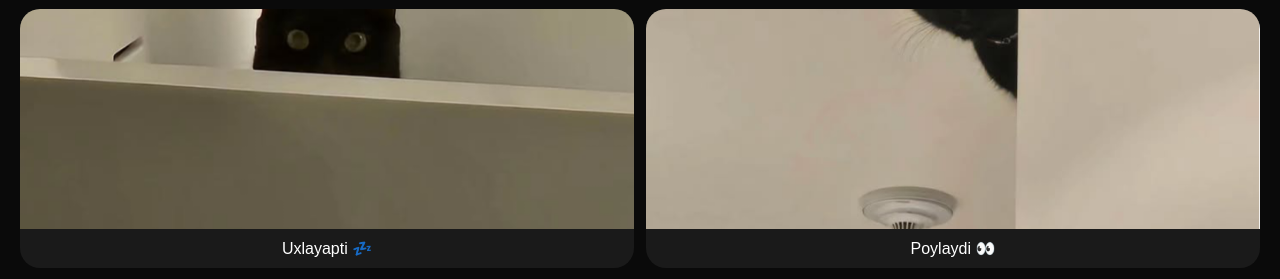
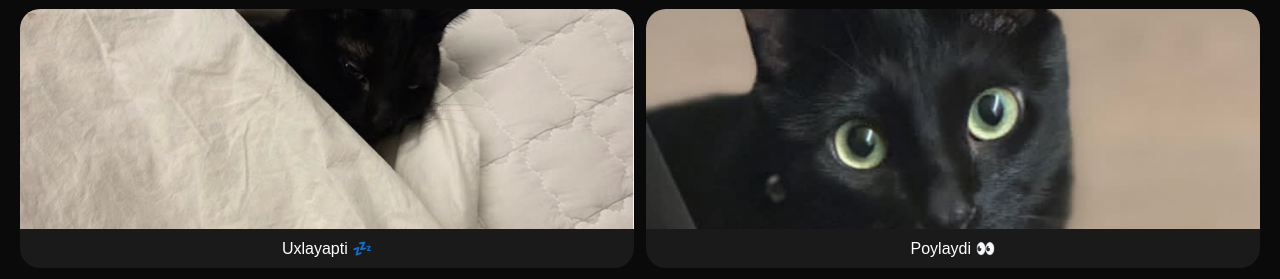
Before and after one commit to SabinaPisa/sufami-gattino, a plain HTML site: page index.html in a window 1280 px wide. Shown: the part 393-672 px from the top of the page. Drawn offline with Linux system fonts and the light colour scheme.

Commit message:
Update index.html

```diff
--- a/index.html
+++ b/index.html
@@ -25,10 +25,10 @@ button{background:#a3ff12;color:#000;border:none;padding:15px 25px;border-radius
 <p>3 yoshli - qora - yashil ko'zli gattino</p>
 
 <div class="gallery">
-<div class="card"><img id="img1" src="Screenshot_20260821-150843_Instagram.png"><p>Vannada 😹</p></div>
+<div class="card"><img src="Screenshot_20260821-150843_Instagram.png"><p>Vannada 😹</p></div>
 <div class="card"><img src="Screenshot_20260821-150850_Instagram.png"><p>Tili chiqqan 👅</p></div>
-<div class="card"><img src="Screenshot_20260821-150843_Instagram.png"><p>Uxlayapti 💤</p></div>
-<div class="card"><img id="mainCat" src="Screenshot_20260821-150850_Instagram.png"><p>Poylaydi 👀</p></div></div>
+<div class="card"><img src="Screenshot_20260821-150859_Instagram.png"><p>Uxlayapti 💤</p></div>
+<div class="card"><img src="Screenshot_20260821-150909_Instagram.png"><p>Poylaydi 👀</p></div>
 
 <button onclick="meow()">🎵 MIYOV! Bos!</button>
 <button onclick="glow()">💚 Ko'zlari porlasin!</button>
```
